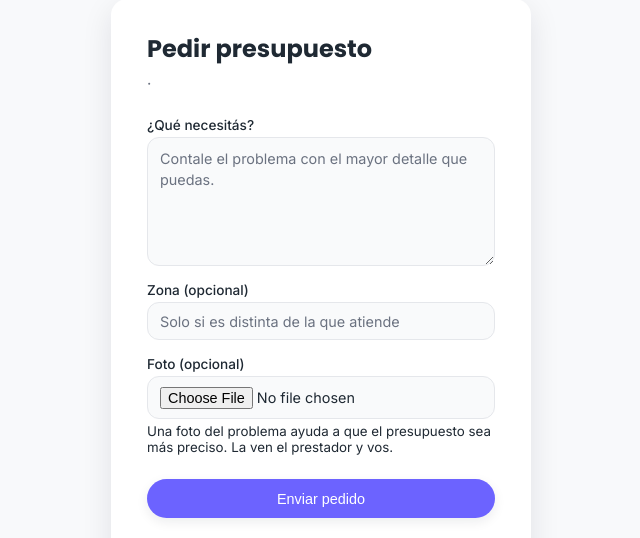
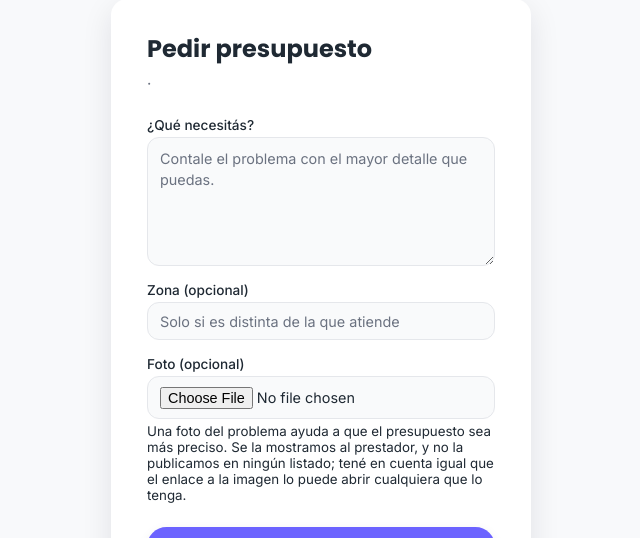
Before and after one commit to Franv-Dev/IMPULSAR, a Flask app: template templates/servicios/solicitar.html in a window 1280 px wide. Shown: the part 89-627 px from the top of the page, without its empty margins (233-873 px from the left). Run offline with Flask 3, Linux system fonts and the light colour scheme; the template is opened without the code that fills it, so the values that code supplies are empty; some libraries are stand-ins or nearby versions.

Commit message:
No prometer sobre la foto del pedido una privacidad que no hay
El formulario decia "La ven el prestador y vos". No es cierto: la foto se
guarda en static/uploads como todas las demas y Flask la sirve sin ningun
chequeo de permiso, asi que la ve cualquiera que tenga la URL, incluso sin
sesion (esta documentado en el docstring de ServiceRequest, pero el usuario
lee el formulario, no el modelo).

Ahora dice lo que el sistema si cumple: que la foto se la mostramos al
prestador y que no se publica en ningun listado, y avisa que el enlace lo
puede abrir cualquiera que lo tenga. Si alguna vez la foto se sirve por una
ruta propia con el mismo chequeo que la pagina, el texto vuelve a ser la
promesa fuerte.

Co-Authored-By: Claude Opus 5 <noreply@anthropic.com>

```diff
--- a/templates/servicios/solicitar.html
+++ b/templates/servicios/solicitar.html
@@ -46,7 +46,9 @@
                            accept="image/png, image/jpeg, image/gif">
                     <small>
                         Una foto del problema ayuda a que el presupuesto sea más
-                        preciso. La ven el prestador y vos.
+                        preciso. Se la mostramos al prestador, y no la publicamos
+                        en ningún listado; tené en cuenta igual que el enlace a
+                        la imagen lo puede abrir cualquiera que lo tenga.
                     </small>
                 </div>
 
```
